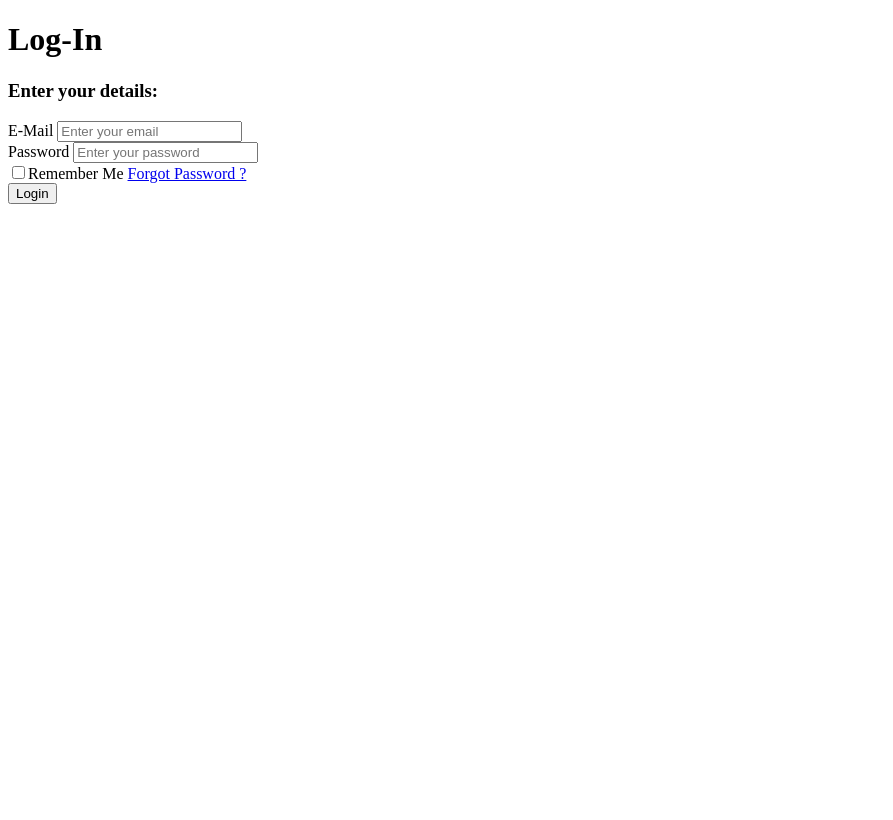
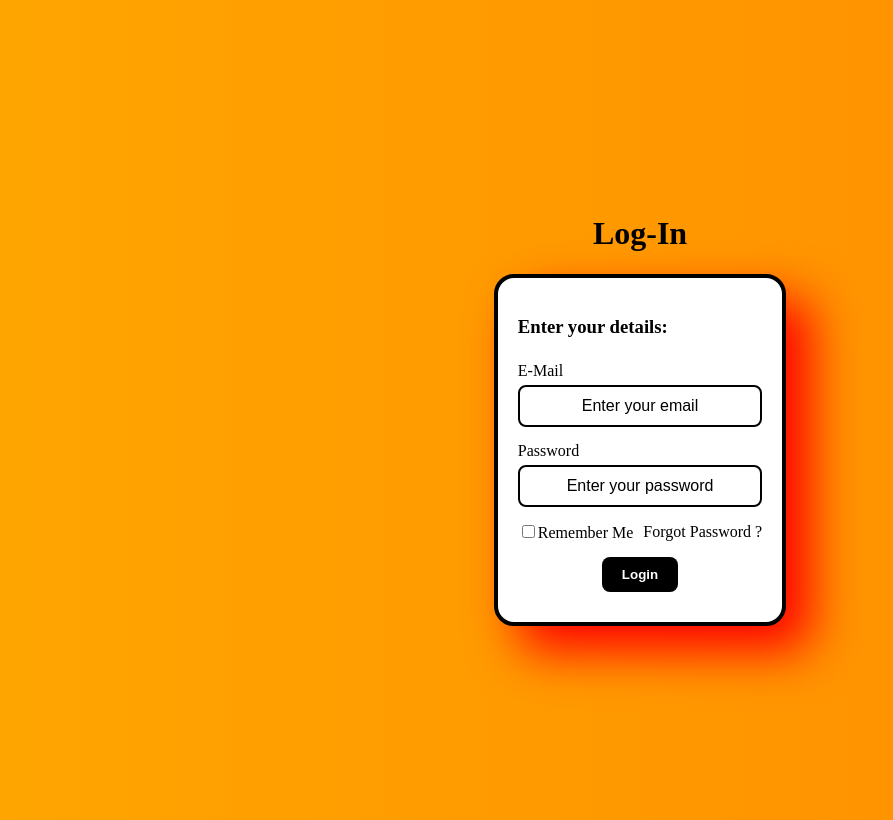
Before and after one commit to Sahil-XD-bit/FTD-REPO, a plain HTML site: page project.html in a window 1280 px wide. Shown: the whole page, without its empty margins (0-893 px from the left). Drawn offline with Linux system fonts and the light colour scheme.

Commit message:
Made some chnges

```diff
--- a/project.html
+++ b/project.html
@@ -3,7 +3,7 @@
 <head>
     <meta charset="UTF-8">
     <meta name="viewport" content="width=device-width, initial-scale=1.0">
-    <link rel="stylesheet" href="log.css">
+    <link rel="stylesheet" href="logP.css">
     <title>Sign-In</title>
 </head>
 <body>
```
